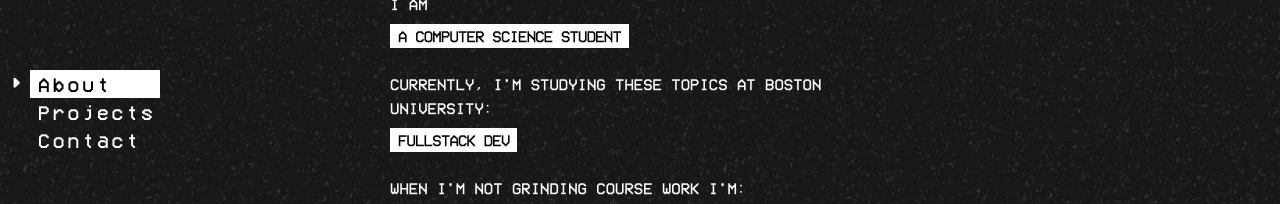
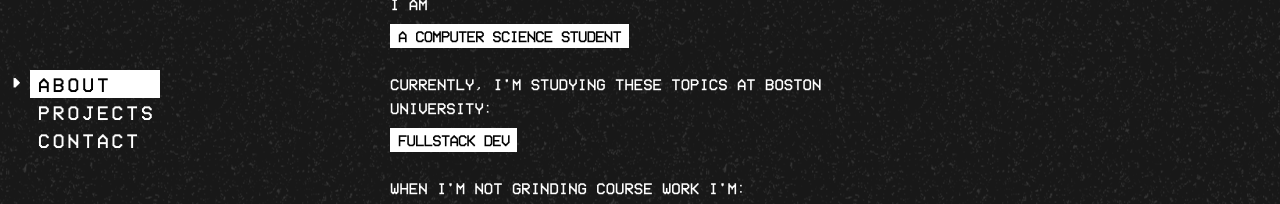
Before and after one commit to T0raT/T0raT.github.io, a Next.js app: page /about in a window 1280 px wide. Shown: the part 288-492 px from the top of the page. Built offline with nearby package versions, Linux system fonts and the light colour scheme.

Commit message:
fix: my dumb dumb ass forgot to capitalize page names for nav bar hehehe

```diff
--- a/app/components/NavBar.tsx
+++ b/app/components/NavBar.tsx
@@ -5,25 +5,28 @@ import { usePathname } from "next/navigation";
 const NavBar = () => {
   /**
    * Using url to check current page,
-   * so I can highlight the current page on nav bar
+   * so I can highlight the current page on nav bar.
+   *
+   * Did not need useEffect like I thought before.
+   * Component is called on each page so it reloads anyways.
    */
   const pathname = usePathname(); // Get the current path
 
   const items = [
-    { name: "About", href: "/about" },
-    { name: "Projects", href: "/projects" },
-    { name: "Contact", href: "/contact" },
+    { name: "ABOUT", href: "/about" },
+    { name: "PROJECTS", href: "/projects" },
+    { name: "CONTACT", href: "/contact" },
   ];
   return (
     <nav className="fixed w-[160px] left-0 top-0 h-full z-10 flex flex-col justify-center font-[family-name:var(--font-vcr)]">
       <ul>
         {items.map((item, index) => (
-          // Holy shit I think I way over complicated this
-          // I don't think I have to do this but im stubborn LOL
-          // But tbh this is a very ugly way of going about this nav bar
+          // This is a little more refined than before.
           <li key={index}>
             <Link href={item.href} key={item.href}>
-              {/* If list item is the current page, highlights background and renders the little triangle */}
+              {/* Just checks if current pathname matches the href in items.
+                  If it matches, highlight the current page.
+              */}
               {pathname === item.href ? (
                 <div className="link-container flex justify-between">
                   <div className="ml-3">►</div>
```
